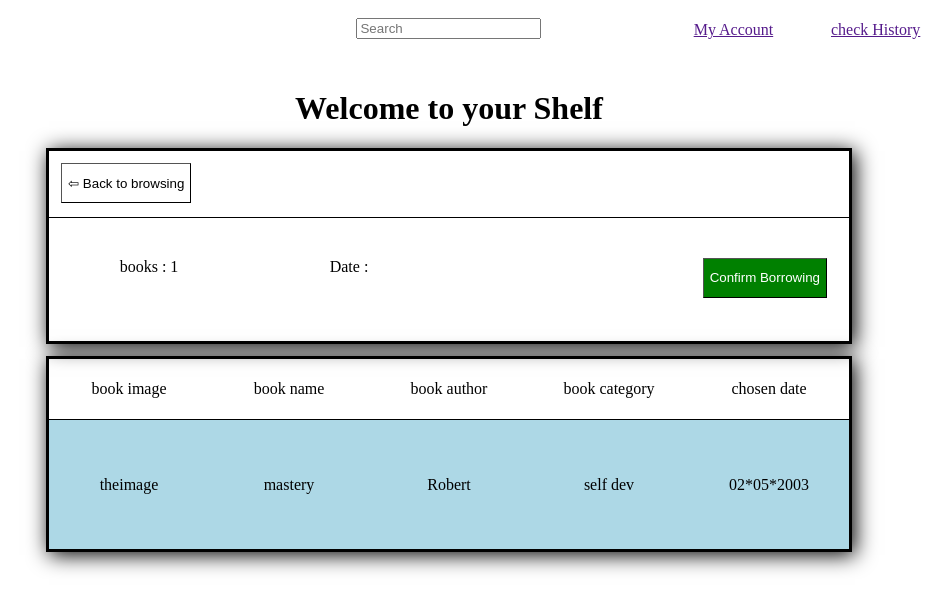
After one commit to waliduuu/library-emsi-main, a Django app: page /pages/myshelf/ in a window 1280 px wide. The commit adds this page. Shown: the top 611 px of the page, without its empty margins (191-1143 px from the left). Run offline with Django 4.2, Linux system fonts and the light colour scheme.

Commit message:
restarted

```diff
--- a/library/templates/library/html/home.html
+++ b/library/templates/library/html/home.html
@@ -42,7 +42,7 @@ const csrftoken = getToken('csrftoken');
       <div class="headeritems">
         <div><a href=""><p>My Account</p></a></div>
         <div><a href=""><p>History</p></a></div>
-        <div><a href="{% url 'shelfpage'%}"><p>My shelf</p></a></div>
+        <div><a href="{% url 'myshelf'%}"><p>My shelf</p></a></div>
       </div>
 
 
@@ -77,6 +77,6 @@ const csrftoken = getToken('csrftoken');
 
     <div class="madeforyou"></div>
 
-    <script src="{% static 'scripts/home.js' %}"></script>
+    <script src="{% static 'scripts/myshelf.js' %}"></script>
 </body>
 </html>
--- /dev/null
+++ b/library/templates/library/html/myshelf.html
@@ -0,0 +1,66 @@
+<!DOCTYPE html>
+<html lang="en">
+<head>
+  {% load static%}
+    <meta charset="UTF-8">
+    <meta name="viewport" content="width=device-width, initial-scale=1.0">
+    <title>Finish borrowing</title>
+    <link rel="stylesheet" href="{% static 'css/myshelf.css'%}">
+    <link rel="stylesheet" href="{% static 'css/home.css'%}">
+
+
+</head>
+<body>
+  <div class="header">
+    <div>
+
+    </div>
+    <div class="headersearch">
+      <input placeholder="Search" type="text" name="" id="">
+    </div>
+
+
+    <div class="headeritems">
+      <div><a href=""><p>My Account</p></a></div>
+      <div><a href=""><p>check History</p></a></div>
+    </div>
+
+
+
+  </div>
+  <div class="upper-part">
+    <h1> Welcome to your Shelf</h1>
+  </div>
+  <div class="the-shelf-content">
+    <div class="container-1">
+      <div class="wherethereturnis">
+        <button class="back-to-browsing-button">⇦ Back to browsing</button>
+      </div>
+      <div class="wherethebooksare">
+        <div class="state">books : 1 </div>
+        <div class="state">Date : </div>
+        <div class="state"><button class="confirm-button">Confirm Borrowing</button></div>
+      </div>
+    </div>
+    <div class="container-2">
+      <div class="container-2-elements">
+        <div>book image</div>
+        <div>book name</div>
+        <div>book author</div>
+        <div>book category</div>
+        <div>chosen date</div>
+      </div>
+      <div class="container-2-items">
+        <div class="container-2-placement">
+          <div>theimage</div>
+          <div>mastery</div>
+          <div>Robert</div>
+          <div>self dev</div>
+          <div>02*05*2003</div>
+        </div>
+      </div>
+    </div>
+  </div>
+  <script src="{% static 'scripts/home.js' %}"></script>
+</body>
+</html>
--- a/library/urls.py
+++ b/library/urls.py
@@ -2,7 +2,7 @@ from django.urls import path
 from . import views
 
 urlpatterns = [
-    path('home/',views.home, name='homepage'),
-    path('shelf/',views.shelf, name='shelfpage'),
+    path('home/',views.home, name='home'),
+    path('myshelf/',views.shelf, name='myshelf'),
     path('updateitem/',views.updateitem, name='updateitem'),
 ]
--- a/library/views.py
+++ b/library/views.py
@@ -25,7 +25,11 @@ def shelf(request):
 
     context = {'items':items}
 
-    return render(request,'library/html/borrow.html', context)
+    return render(request,'library/html/myshelf.html', context)
+
+def confirmation(request):
+    context = {}
+    return render(request, 'library/html/confirmation.html', context)
 
 
 def updateitem(request):
--- /dev/null
+++ b/static/css/myshelf.css
@@ -0,0 +1,85 @@
+.upper-part{
+    margin-top: 90px;
+    text-align: center;
+}
+.container-1{
+    border: solid;
+    height: 190px;
+    width: 800px;
+    margin: auto;
+    margin-bottom: 12px;
+    box-shadow: 3px 3px 20px black;
+    display: grid;
+    position: relative;
+
+}
+.wherethereturnis{
+    border-bottom-width: 1px;
+    border-bottom-color: black;
+    border-bottom-style: solid;
+}
+.back-to-browsing-button{
+    position: absolute;
+    left: 0;
+    margin-left: 12px;
+    margin-top: 12px;
+    background-color: white;
+    color: black;
+    height: 40px;
+    border-width: 1px;
+
+}
+.wherethebooksare{
+    display: grid;
+    grid-template-columns: 1fr 1fr 2fr;
+    position: relative;
+}
+.state{
+
+    margin-top: 40px;
+}
+.confirm-button{
+    height: 40px;
+    background-color: green;
+    color: white;
+    border-width: 1px;
+    position: absolute;
+    right: 0;
+    margin-right: 22px;
+
+}
+.container-2{
+    border: solid;
+    height: 190px;
+    width: 800px;
+    margin: auto;
+    box-shadow: 3px 3px 20px black;
+    position: relative;
+}
+.the-shelf-content{
+    justify-content: center;
+    text-align: center;
+    align-items: center;
+}
+
+.container-2-elements{
+    align-items: center;
+    display: grid;
+    grid-template-columns: 1fr 1fr 1fr 1fr 1fr;
+    height: 60px;
+
+    border-bottom-width: 1px;
+    border-bottom-color: black;
+    border-bottom-style: solid;
+}
+.container-2-placement{
+    align-items: center;
+    display: grid;
+    background-color: lightblue;
+    position: absolute;
+    left: 0;
+    right: 0;
+    bottom: 0;
+    top: 61px;
+    grid-template-columns: 1fr 1fr 1fr 1fr 1fr;
+}
```
Also changed, not shown: library/templates/library/html/borrow.html (deleted, +0 -50 lines), library/templates/library/html/confirmation.html (added, +13 -0 lines), static/css/borrow.css (deleted, +0 -57 lines), static/css/confirmation.css (added), static/scripts/myshelf.js (renamed from static/scripts/home.js).
